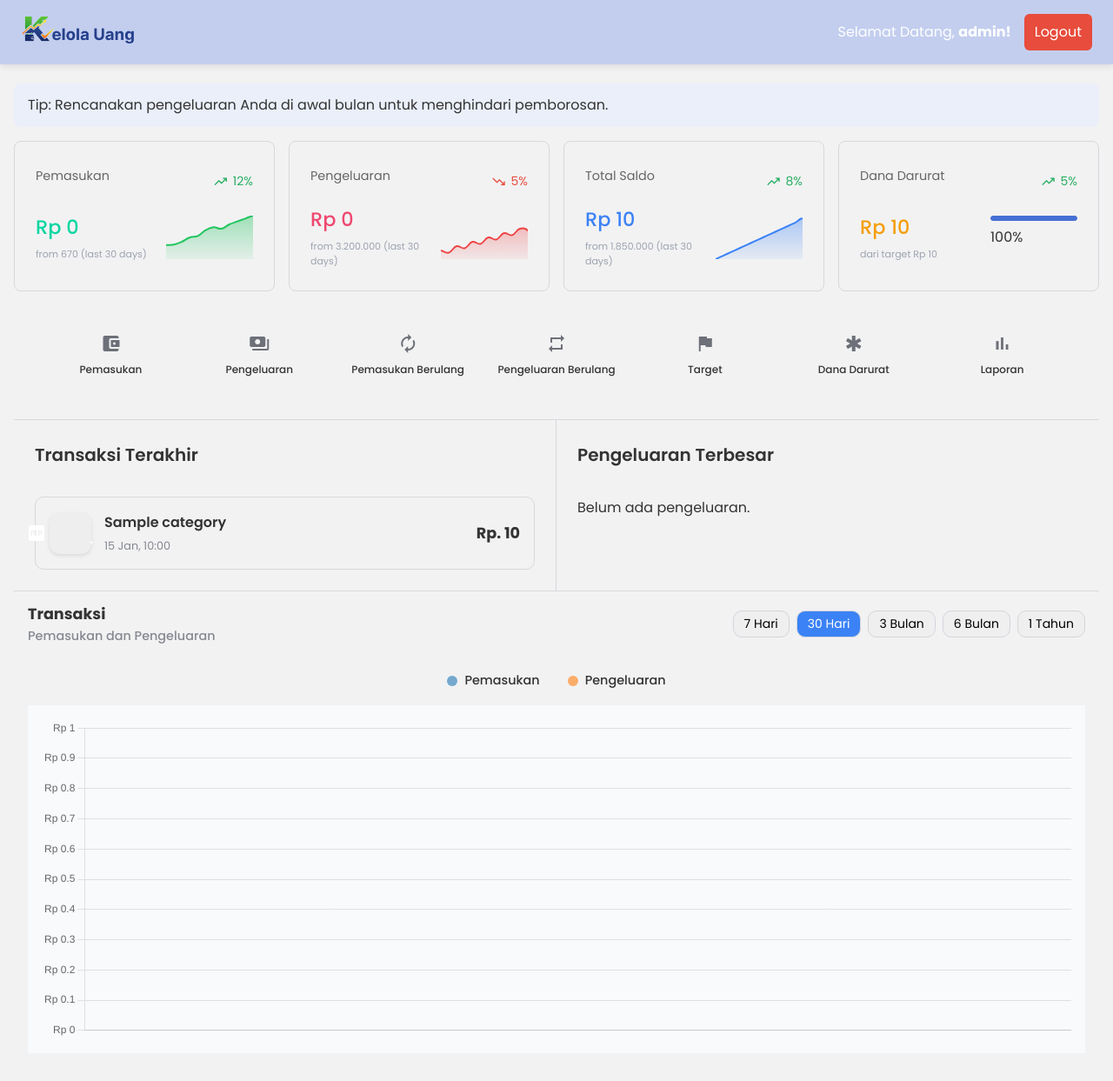
After one commit to Qwaasong/proj-kelola-uang, a PHP site: page /dashboard.php in a window 1280 px wide. The commit adds this page. Shown: the whole page at 87% size. Run offline with PHP 8.4, Linux system fonts and the light colour scheme; a user stored in the database is signed in; tables that the repository leaves empty hold one stand-in row (values such as "Sample post").

Commit message:
memperbaiki tampilan dashboard dan memperbaiki redirecting login ke dashboard

```diff
--- /dev/null
+++ b/dashboard.php
@@ -0,0 +1,505 @@
+<?php
+// File: dashboard.php
+// Halaman utama setelah pengguna berhasil login.
+
+session_start();
+require 'utils/connection.php';
+
+// Keamanan: Pastikan pengguna sudah login.
+if (!isset($_SESSION['user_id'])) {
+    header("Location: login.php");
+    exit();
+}
+$user_id = $_SESSION['user_id'];
+$username = $_SESSION['username']; // Ambil username dari session
+
+// --- PENGAMBILAN DATA DINAMIS DARI DATABASE ---
+
+// 1. Data untuk 4 Kartu Statistik Teratas
+$pemasukan_bulan_ini = 0;
+$pengeluaran_bulan_ini = 0;
+$total_saldo = 0;
+$dana_darurat_saat_ini = 0;
+$dana_darurat_target = 1; // Default 1 untuk hindari pembagian dengan nol
+$persentase_dana_darurat = 0;
+
+$bulan_ini = date('m');
+$tahun_ini = date('Y');
+
+// Query untuk Pemasukan & Pengeluaran bulan ini
+$stmt_monthly = $conn->prepare("SELECT SUM(CASE WHEN transaction_type = 'Pemasukan' THEN amount ELSE 0 END) as total_pemasukan, SUM(CASE WHEN transaction_type = 'Pengeluaran' THEN amount ELSE 0 END) as total_pengeluaran FROM transactions WHERE user_id = ? AND MONTH(transaction_date) = ? AND YEAR(transaction_date) = ?");
+$stmt_monthly->bind_param("iis", $user_id, $bulan_ini, $tahun_ini);
+$stmt_monthly->execute();
+$result_monthly = $stmt_monthly->get_result()->fetch_assoc();
+if ($result_monthly) {
+    $pemasukan_bulan_ini = $result_monthly['total_pemasukan'] ?? 0;
+    $pengeluaran_bulan_ini = $result_monthly['total_pengeluaran'] ?? 0;
+}
+$stmt_monthly->close();
+
+// Query untuk Total Saldo dari semua akun
+$stmt_balance = $conn->prepare("SELECT SUM(current_balance) as total FROM accounts WHERE user_id = ?");
+$stmt_balance->bind_param("i", $user_id);
+$stmt_balance->execute();
+$result_balance = $stmt_balance->get_result()->fetch_assoc();
+if ($result_balance) {
+    $total_saldo = $result_balance['total'] ?? 0;
+}
+$stmt_balance->close();
+
+// Query untuk Dana Darurat
+$stmt_emergency = $conn->prepare("SELECT current_amount, target_amount FROM emergency_fund WHERE user_id = ?");
+$stmt_emergency->bind_param("i", $user_id);
+$stmt_emergency->execute();
+$result_emergency = $stmt_emergency->get_result()->fetch_assoc();
+if ($result_emergency) {
+    $dana_darurat_saat_ini = $result_emergency['current_amount'];
+    $dana_darurat_target = $result_emergency['target_amount'] > 0 ? $result_emergency['target_amount'] : 1;
+    $persentase_dana_darurat = ($dana_darurat_saat_ini / $dana_darurat_target) * 100;
+}
+$stmt_emergency->close();
+
+// 2. Data untuk Transaksi Terakhir (3 transaksi)
+$transaksi_terakhir = [];
+$stmt_transactions = $conn->prepare("SELECT t.amount, t.transaction_type, t.transaction_date, c.category_name, c.category_icon FROM transactions t LEFT JOIN categories c ON t.category_id = c.id WHERE t.user_id = ? ORDER BY t.transaction_date DESC LIMIT 3");
+$stmt_transactions->bind_param("i", $user_id);
+$stmt_transactions->execute();
+$transaksi_terakhir = $stmt_transactions->get_result()->fetch_all(MYSQLI_ASSOC);
+$stmt_transactions->close();
+
+// 3. Data untuk Pengeluaran Terbesar (3 transaksi)
+$pengeluaran_terbesar = [];
+$stmt_expenses = $conn->prepare("SELECT t.amount, c.category_name, c.category_icon FROM transactions t LEFT JOIN categories c ON t.category_id = c.id WHERE t.user_id = ? AND t.transaction_type = 'Pengeluaran' ORDER BY t.amount DESC LIMIT 3");
+$stmt_expenses->bind_param("i", $user_id);
+$stmt_expenses->execute();
+$pengeluaran_terbesar = $stmt_expenses->get_result()->fetch_all(MYSQLI_ASSOC);
+$stmt_expenses->close();
+
+// 4. Data untuk Grafik (Contoh: 30 hari terakhir)
+$chart_labels = [];
+$chart_pemasukan = [];
+$chart_pengeluaran = [];
+// Query ini akan mengambil total pemasukan dan pengeluaran per hari selama 30 hari terakhir
+$stmt_chart = $conn->prepare("SELECT DATE(transaction_date) as tanggal, SUM(CASE WHEN transaction_type = 'Pemasukan' THEN amount ELSE 0 END) as total_pemasukan, SUM(CASE WHEN transaction_type = 'Pengeluaran' THEN amount ELSE 0 END) as total_pengeluaran FROM transactions WHERE user_id = ? AND transaction_date >= DATE_SUB(NOW(), INTERVAL 30 DAY) GROUP BY tanggal ORDER BY tanggal ASC");
+$stmt_chart->bind_param("i", $user_id);
+$stmt_chart->execute();
+$result_chart = $stmt_chart->get_result();
+while ($row = $result_chart->fetch_assoc()) {
+    $chart_labels[] = date('d M', strtotime($row['tanggal']));
+    $chart_pemasukan[] = $row['total_pemasukan'];
+    $chart_pengeluaran[] = $row['total_pengeluaran'];
+}
+$stmt_chart->close();
+
+?>
+<!DOCTYPE html>
+<html lang="en">
+
+<head>
+    <meta charset="UTF-8">
+    <meta name="viewport" content="width=device-width, initial-scale=1.0">
+    <title>Dashboard | Kelola Uang</title>
+    <link rel="stylesheet" href="public/css/dashboard-style.css">
+</head>
+
+<body>
+    <header class="header">
+        <img src="public/asset/Logo-Icons.png" alt="Kelola Uang Logo" class="header__logo">
+        <div style="margin-left: auto; display: flex; align-items: center; gap: 15px;">
+            <span style="color: white;">Selamat Datang, <strong><?php echo htmlspecialchars($username); ?>!</strong></span>
+            <a href="logout.php" style="color: white; text-decoration: none; padding: 8px 12px; background-color: #e74c3c; border-radius: 6px;">Logout</a>
+        </div>
+    </header>
+
+    <main class="main-content">
+        <div class="tip-container" aria-label="Tip keuangan">
+            <p>Tip: Rencanakan pengeluaran Anda di awal bulan untuk menghindari pemborosan.</p>
+        </div>
+
+        <section class="statistics">
+            <div class="stat-card income">
+                <div class="stat-card__header">
+                    <h3 class="stat-card__title">Pemasukan</h3>
+                    <div class="trend up">
+                        <span class="material-symbols-outlined">trending_up</span>
+                        <span>12%</span>
+                    </div>
+                </div>
+                <div class="stat-card__body">
+                    <div class="stat-card__main-value">
+                        <p class="stat-card__value"><?php echo 'Rp ' . number_format($pemasukan_bulan_ini, 0, ',', '.'); ?></p>
+                        <p class="stat-card__subtext">from 670 (last 30 days)</p>
+                    </div>
+                    <div class="stat-card__chart">
+                        <canvas id="leadChart" class="stat-chart"></canvas>
+                    </div>
+                </div>
+            </div>
+            <div class="stat-card expense">
+                <div class="stat-card__header">
+                    <h3 class="stat-card__title">Pengeluaran</h3>
+                    <div class="trend down">
+                        <span class="material-symbols-outlined">trending_down</span>
+                        <span>5%</span>
+                    </div>
+                </div>
+                <div class="stat-card__body">
+                    <div class="stat-card__main-value">
+                        <p class="stat-card__value"><?php echo 'Rp ' . number_format($pengeluaran_bulan_ini, 0, ',', '.'); ?></p>
+                        <p class="stat-card__subtext">from 3.200.000 (last 30 days)</p>
+                    </div>
+                    <div class="stat-card__chart">
+                        <canvas id="expenseChart" class="stat-chart"></canvas>
+                    </div>
+                </div>
+            </div>
+            <div class="stat-card balance">
+                <div class="stat-card__header">
+                    <h3 class="stat-card__title">Total Saldo</h3>
+                    <div class="trend up">
+                        <span class="material-symbols-outlined">trending_up</span>
+                        <span>8%</span>
+                    </div>
+                </div>
+                <div class="stat-card__body">
+                    <div class="stat-card__main-value">
+                        <p class="stat-card__value"><?php echo 'Rp ' . number_format($total_saldo, 0, ',', '.'); ?></p>
+                        <p class="stat-card__subtext">from 1.850.000 (last 30 days)</p>
+                    </div>
+                    <div class="stat-card__chart">
+                        <canvas id="balanceChart" class="stat-chart"></canvas>
+                    </div>
+                </div>
+            </div>
+            <div class="stat-card emergency">
+                <div class="stat-card__header">
+                    <h3 class="stat-card__title">Dana Darurat</h3>
+                    <div class="trend up">
+                        <span class="material-symbols-outlined">trending_up</span>
+                        <span>5%</span>
+                    </div>
+                </div>
+                <div class="stat-card__body">
+                    <div class="stat-card__main-value">
+                        <p class="stat-card__value"><?php echo 'Rp ' . number_format($dana_darurat_saat_ini, 0, ',', '.'); ?></p>
+                        <p class="stat-card__subtext">dari target <?php echo 'Rp ' . number_format($dana_darurat_target, 0, ',', '.'); ?></p>
+                    </div>
+                    <div class="stat-card__chart">
+                        <div class="progress-container">
+                            <div class="progress-bar">
+                                <div class="progress-fill" style="width: <?php echo min(100, $persentase_dana_darurat); ?>%"></div>
+                            </div>
+                            <span><?php echo round($persentase_dana_darurat); ?>%</span>
+                        </div>
+                    </div>
+                </div>
+            </div>
+        </section>
+
+        <section class="content-area content-area--01">
+            <div class="menu-grid">
+                <div class="menu-item" role="button" tabindex="0" aria-label="Tambah pemasukan" onclick="window.location.href='halaman-tujuan.html'">
+                    <i class="material-icons menu-icon">account_balance_wallet</i>
+                    <span class="menu-name">Pemasukan</span>
+                </div>
+                <div class="menu-item" role="button" tabindex="0" aria-label="Tambah pengeluaran" onclick="window.location.href='halaman-tujuan.html'">
+                    <i class="material-icons menu-icon">payments</i>
+                    <span class="menu-name">Pengeluaran</span>
+                </div>
+                <div class="menu-item" role="button" tabindex="0" aria-label="Pemasukan berulang" onclick="window.location.href='halaman-tujuan.html'">
+                    <i class="material-icons menu-icon">autorenew</i>
+                    <span class="menu-name">Pemasukan Berulang</span>
+                </div>
+                <div class="menu-item" role="button" tabindex="0" aria-label="Pengeluaran berulang" onclick="window.location.href='halaman-tujuan.html'">
+                    <i class="material-icons menu-icon">repeat</i>
+                    <span class="menu-name">Pengeluaran Berulang</span>
+                </div>
+                <div class="menu-item" role="button" tabindex="0" aria-label="Target keuangan" onclick="window.location.href='halaman-tujuan.html'">
+                    <i class="material-icons menu-icon">flag</i>
+                    <span class="menu-name">Target</span>
+                </div>
+                <div class="menu-item" role="button" tabindex="0" aria-label="Dana darurat" onclick="window.location.href='halaman-tujuan.html'">
+                    <i class="material-icons menu-icon">emergency</i>
+                    <span class="menu-name">Dana Darurat</span>
+                </div>
+                <div class="menu-item" role="button" tabindex="0" aria-label="Laporan keuangan" onclick="window.location.href='halaman-tujuan.html'">
+                    <i class="material-icons menu-icon">bar_chart</i>
+                    <span class="menu-name">Laporan</span>
+                </div>
+            </div>
+
+            <div class="content-wrapper">
+                <div class="transactions-section">
+                    <div class="transactions">
+                        <h2 class="section-title">Transaksi Terakhir</h2>
+                        <?php if (empty($transaksi_terakhir)): ?>
+                            <p>Belum ada transaksi.</p>
+                        <?php else: ?>
+                            <?php foreach ($transaksi_terakhir as $trx): ?>
+                                <div class="transaction-card">
+                                    <div class="transaction-info">
+                                        <div class="category-icon" style="background-color: #eee"><span class="material-icons"><?php echo htmlspecialchars($trx['category_icon'] ?? 'help'); ?></span></div>
+                                        <div class="transaction-details">
+                                            <p class="transaction-category"><?php echo htmlspecialchars($trx['category_name'] ?? 'Tanpa Kategori'); ?></p>
+                                            <p class="transaction-time"><?php echo date('d M, H:i', strtotime($trx['transaction_date'])); ?></p>
+                                        </div>
+                                    </div>
+                                    <p class="transaction-amount <?php echo strtolower($trx['transaction_type']); ?>"><?php echo 'Rp. ' . number_format($trx['amount'], 0, ',', '.'); ?></p>
+                                </div>
+                            <?php endforeach; ?>
+                        <?php endif; ?>
+                    </div>
+                </div>
+
+                <div class="transactions-section">
+                    <div class="transactions" style="border-width: 1px 0px 1px 0px;">
+                        <h2 class="section-title">Pengeluaran Terbesar</h2>
+                        <?php if (empty($pengeluaran_terbesar)): ?>
+                            <p>Belum ada pengeluaran.</p>
+                        <?php else: ?>
+                            <?php foreach ($pengeluaran_terbesar as $expense): ?>
+                                <div class="transaction-card">
+                                    <div class="transaction-info">
+                                        <div class="category-icon" style="background-color: #eee"><i class="material-icons"><?php echo htmlspecialchars($expense['category_icon'] ?? 'help'); ?></i></div>
+                                        <div class="transaction-details">
+                                            <p class="transaction-category"><?php echo htmlspecialchars($expense['category_name'] ?? 'Tanpa Kategori'); ?></p>
+                                        </div>
+                                    </div>
+                                    <p class="transaction-amount expense"><?php echo 'Rp ' . number_format($expense['amount'], 0, ',', '.'); ?></p>
+                                </div>
+                            <?php endforeach; ?>
+                        <?php endif; ?>
+                    </div>
+                </div>
+            </div>
+        </section>
+
+        <section class="content-area content-area--02">
+            <div class="chart-section">
+                <div class="chart-card">
+                    <div class="chart-header">
+                        <div class="chart-header__title">
+                            <h3>Transaksi</h3>
+                            <p>Pemasukan dan Pengeluaran</p>
+                        </div>
+                        <div class="chart-filter">
+                            <button class="filter-btn" data-range="7days">7 Hari</button>
+                            <button class="filter-btn active" data-range="30days">30 Hari</button>
+                            <button class="filter-btn" data-range="3months">3 Bulan</button>
+                            <button class="filter-btn" data-range="6months">6 Bulan</button>
+                            <button class="filter-btn" data-range="1year">1 Tahun</button>
+                        </div>
+                    </div>
+                    <div class="chart-container-wrapper">
+                        <div class="chart-labels">
+                            <div class="chart-label">
+                                <div class="chart-label-dot income"></div>
+                                <span class="chart-label-text">Pemasukan</span>
+                            </div>
+                            <div class="chart-label">
+                                <div class="chart-label-dot expense"></div>
+                                <span class="chart-label-text">Pengeluaran</span>
+                            </div>
+                        </div>
+                        <div class="chart-container">
+                            <canvas id="combinedChart"></canvas>
+                        </div>
+                    </div>
+                </div>
+            </div>
+        </section>
+    </main>
+
+    <script src="https://cdnjs.cloudflare.com/ajax/libs/Chart.js/4.5.0/chart.umd.min.js"></script>
+    <script src="public/js/format-helper.js"></script>
+    <script>
+        document.addEventListener('DOMContentLoaded', function() {
+            // Data dinamis dari PHP untuk chart
+            const chartData = {
+                labels: <?php echo json_encode($chart_labels); ?>,
+                datasets: [
+                    {
+                        label: 'Pemasukan',
+                        data: <?php echo json_encode($chart_pemasukan); ?>,
+                        borderColor: 'rgba(31, 119, 180, 1)',
+                        backgroundColor: 'rgba(31, 119, 180, 0.6)',
+                        borderWidth: 2,
+                        borderRadius: 4,
+                        borderSkipped: false,
+                        fill: true,
+                        tension: 0.4
+                    },
+                    {
+                        label: 'Pengeluaran',
+                        data: <?php echo json_encode($chart_pengeluaran); ?>,
+                        borderColor: 'rgba(255, 127, 14, 1)',
+                        backgroundColor: 'rgba(255, 127, 14, 0.6)',
+                        borderWidth: 2,
+                        borderRadius: 4,
+                        borderSkipped: false,
+                        fill: true,
+                        tension: 0.4
+                    }
+                ]
+            };
+
+            const chartConfig = {
+                type: 'bar',
+                data: chartData,
+                options: withFormattedAxes({
+                    plugins: { legend: { display: false } },
+                    responsive: true,
+                    maintainAspectRatio: false,
+                    scales: {
+                        x: {
+                            grid: { display: true },
+                            border: { display: true }
+                        },
+                        y: {
+                            grid: { display: true },
+                            border: { display: true }
+                        }
+                    }
+                })
+            };
+
+            const combinedChartCtx = document.getElementById('combinedChart').getContext('2d');
+            const combinedChart = new Chart(combinedChartCtx, chartConfig);
+
+            // Fungsi untuk mengganti data chart berdasarkan filter
+            function updateChart(range) {
+                // Untuk saat ini, kita tetap menggunakan data dari PHP
+                // Dalam implementasi penuh, ini akan memuat data baru berdasarkan range
+                combinedChart.update();
+            }
+
+            // Event listener untuk filter button
+            document.querySelectorAll('.filter-btn').forEach(button => {
+                button.addEventListener('click', function() {
+                    // Update active button
+                    document.querySelectorAll('.filter-btn').forEach(btn => {
+                        btn.classList.remove('active');
+                    });
+                    this.classList.add('active');
+
+                    // Update chart
+                    const range = this.getAttribute('data-range');
+                    updateChart(range);
+                });
+            });
+
+            // Chart Pemasukan
+            const ctx = document.getElementById('leadChart').getContext('2d');
+            // gradient hijau -> transparan
+            const gradient = ctx.createLinearGradient(0, 0, 0, 60);
+            gradient.addColorStop(0, 'rgba(34, 197, 94, 0.4)');
+            gradient.addColorStop(1, 'rgba(34, 197, 94, 0)');
+
+            new Chart(ctx, {
+                type: 'line',
+                data: {
+                    labels: Array.from({ length: 30 }, (_, i) => i + 1),
+                    datasets: [{
+                        data: [987, 1000, 1100, 1250, 1300, 1500, 1600, 1550, 1700, 1800, 1900, 2000, 2245],
+                        borderColor: '#22c55e',
+                        borderWidth: 2,
+                        backgroundColor: gradient,
+                        fill: true,
+                        tension: 0.4,
+                        pointRadius: 0,
+                        clip: false
+                    }]
+                },
+                options: {
+                    responsive: true,
+                    maintainAspectRatio: false,
+                    layout: { padding: 0 },
+                    plugins: {
+                        legend: { display: false },
+                        tooltip: { enabled: false } // tooltip dinonaktifkan (kalau mau aktif, ganti menjadi true)
+                    },
+                    scales: {
+                        x: { display: false, min: 0, max: 12 },
+                        y: { display: false }
+                    }
+                }
+            });
+
+            // Chart Pengeluaran
+            const ctx2 = document.getElementById('expenseChart').getContext('2d');
+            // gradient merah -> transparan
+            const gradient2 = ctx2.createLinearGradient(0, 0, 0, 60);
+            gradient2.addColorStop(0, 'rgba(239, 68, 68, 0.4)');
+            gradient2.addColorStop(1, 'rgba(239, 68, 68, 0)');
+
+            new Chart(ctx2, {
+                type: 'line',
+                data: {
+                    labels: Array.from({ length: 30 }, (_, i) => i + 1),
+                    datasets: [{
+                        data: [1200, 1150, 1300, 1250, 1400, 1350, 1500, 1450, 1600, 1550, 1700, 1650, 1800],
+                        borderColor: '#ef4444',
+                        borderWidth: 2,
+                        backgroundColor: gradient2,
+                        fill: true,
+                        tension: 0.4,
+                        pointRadius: 0,
+                        clip: false
+                    }]
+                },
+                options: {
+                    responsive: true,
+                    maintainAspectRatio: false,
+                    layout: { padding: 0 },
+                    plugins: {
+                        legend: { display: false },
+                        tooltip: { enabled: false }
+                    },
+                    scales: {
+                        x: { display: false, min: 0, max: 12 },
+                        y: { display: false }
+                    }
+                }
+            });
+
+            // Chart Saldo
+            const ctx3 = document.getElementById('balanceChart').getContext('2d');
+            // gradient biru -> transparan
+            const gradient3 = ctx3.createLinearGradient(0, 0, 0, 60);
+            gradient3.addColorStop(0, 'rgba(59, 130, 246, 0.4)');
+            gradient3.addColorStop(1, 'rgba(59, 130, 246, 0)');
+
+            new Chart(ctx3, {
+                type: 'line',
+                data: {
+                    labels: Array.from({ length: 30 }, (_, i) => i + 1),
+                    datasets: [{
+                        data: [800, 850, 900, 950, 1000, 1050, 1100, 1150, 1200, 1250, 1300, 1350, 1400],
+                        borderColor: '#3b82f6',
+                        borderWidth: 2,
+                        backgroundColor: gradient3,
+                        fill: true,
+                        tension: 0.4,
+                        pointRadius: 0,
+                        clip: false
+                    }]
+                },
+                options: {
+                    responsive: true,
+                    maintainAspectRatio: false,
+                    layout: { padding: 0 },
+                    plugins: {
+                        legend: { display: false },
+                        tooltip: { enabled: false }
+                    },
+                    scales: {
+                        x: { display: false, min: 0, max: 12 },
+                        y: { display: false }
+                    }
+                }
+            });
+        });
+    </script>
+
+</body>
+</html>
--- a/login.php
+++ b/login.php
@@ -51,7 +51,7 @@ if ($_SERVER["REQUEST_METHOD"] == "POST") {
                 $_SESSION['username'] = $user['username'];
 
                 // Arahkan pengguna ke halaman dashboard.
-                header("Location: dashboard.html");
+                header("Location: dashboard.php");
                 exit();
             } else {
                 // Jika password salah.
```
